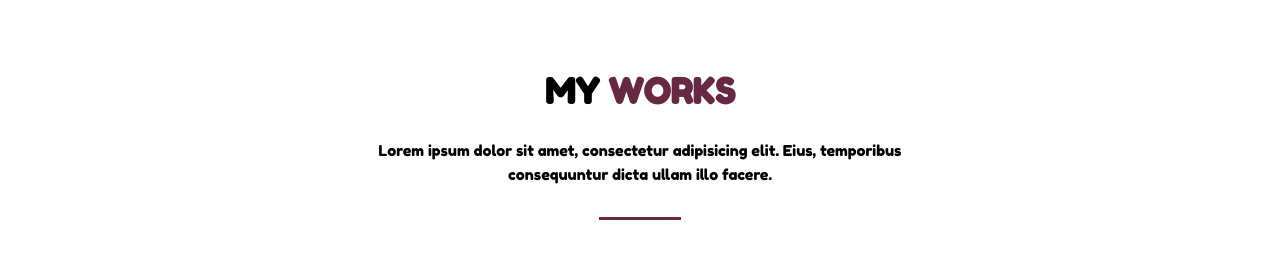
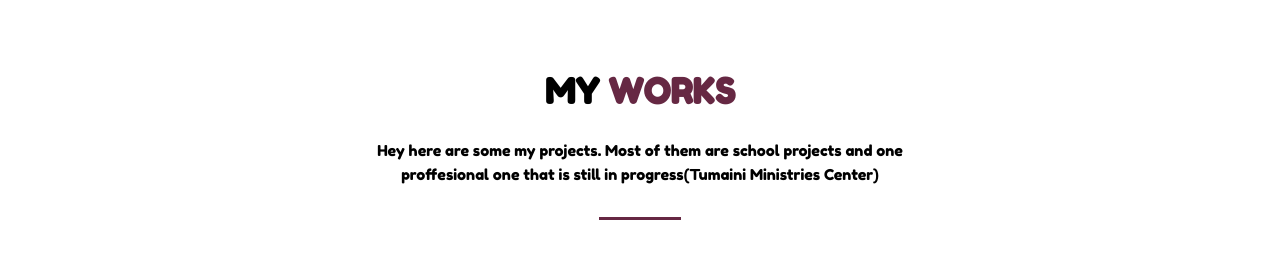
Before and after one commit to sylvia-boyani/me, a React (Create React App) app: page / in a window 1280 px wide. Shown: the part 3640-3907 px from the top of the page. Built offline with nearby package versions, Linux system fonts and the light colour scheme.

Commit message:
edit portfolio text

```diff
--- a/src/sections/portfolio/Portfolio.jsx
+++ b/src/sections/portfolio/Portfolio.jsx
@@ -21,7 +21,8 @@ const Portfolio = () => {
 
     <div className='port-tittle'>
 		<h2>my <span>works</span></h2>
-		<p>Lorem ipsum dolor sit amet, consectetur adipisicing elit. Eius, temporibus consequuntur dicta ullam illo facere.</p>
+		<p>Hey here are some my projects. Most of them are school projects and
+      one proffesional one that is still in progress(Tumaini Ministries Center) </p>
 	    <div className="port-line"></div>
 	</div>
 
```
